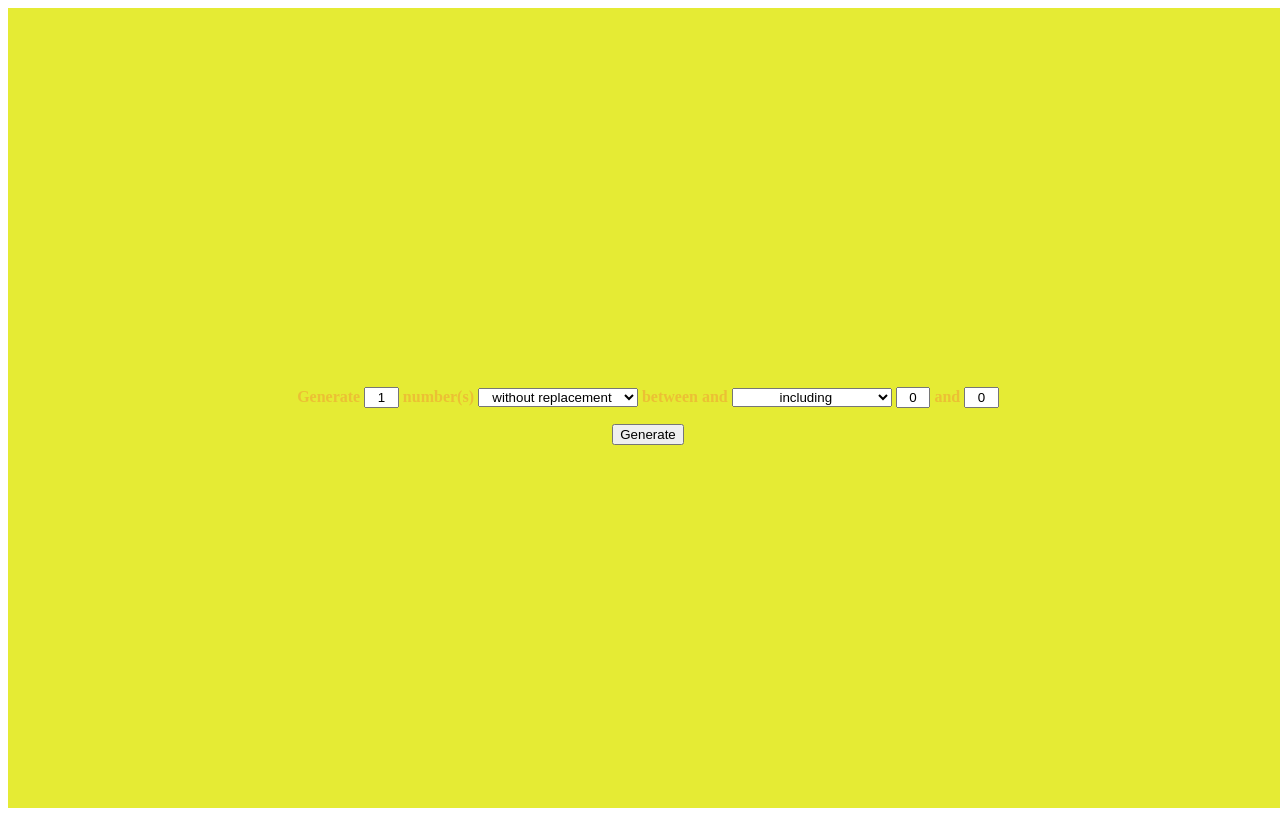
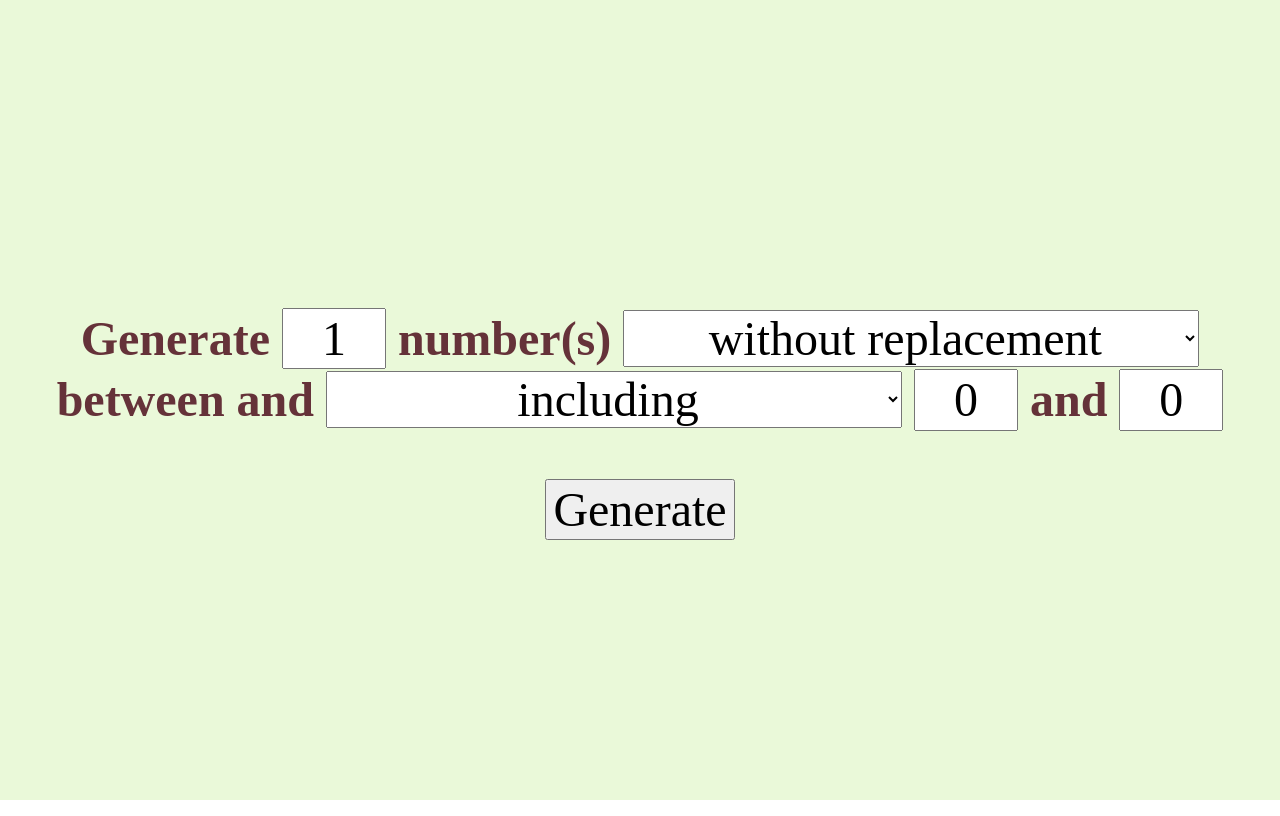
Before and after one commit to Mouzone/rng, a SvelteKit app: page / in a window 1280 px wide. Built offline with nearby package versions, Linux system fonts and the light colour scheme.

Commit message:
Set font size and colors

```diff
--- a/package.json
+++ b/package.json
@@ -19,5 +19,8 @@
 		"svelte-check": "^4.3.3",
 		"typescript": "^5.9.3",
 		"vite": "^7.1.10"
+	},
+	"dependencies": {
+		"normalize.css": "^8.0.1"
 	}
 }
--- a/src/routes/+page.svelte
+++ b/src/routes/+page.svelte
@@ -1,4 +1,6 @@
 <script lang="ts">
+	import "normalize.css";
+
 	let numbersToGenInput = $state("1");
 	let incl = $state("including");
 	let withRep = $state("without replacement");
@@ -122,9 +124,10 @@
 		height: 100dvh;
 		width: 100dvw;
 
-		background-color: #e5eb34;
-		color: #ebc034;
+		background-color: #eaf9d9;
+		color: #653239;
 		font-weight: bolder;
+		font-size: 3em;
 
 		display: flex;
 		flex-direction: column;
```
Also changed, not shown: 1 other file (tests, documents, lock files or other folders).
